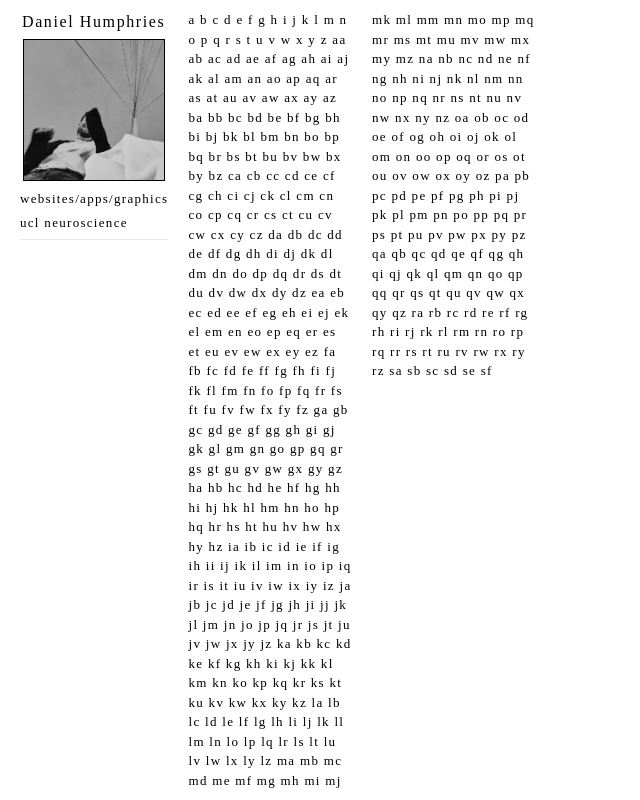
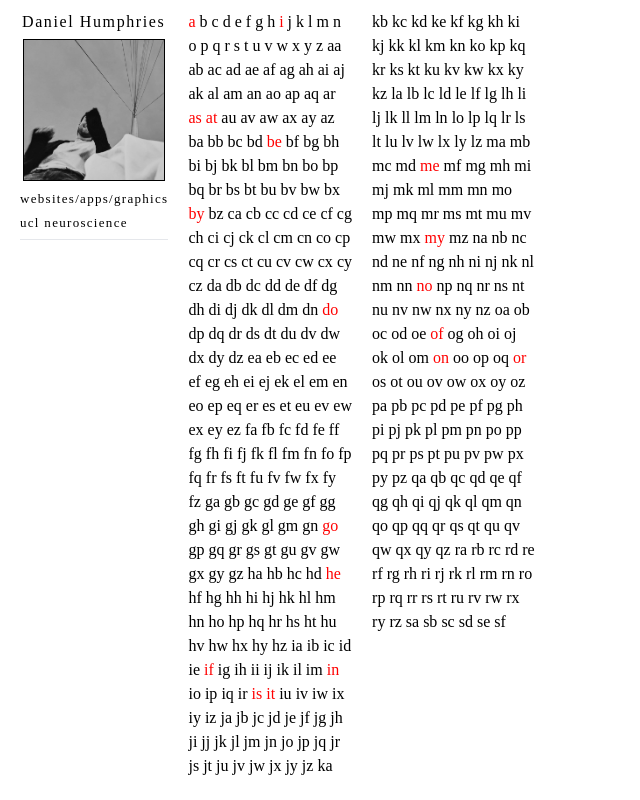
Before and after one commit to aufbau-io/NIELS, a SvelteKit app: page / in a window 1280 px wide. Shown: the whole page, without its empty margins (0-640 px from the left). Built offline with nearby package versions, Linux system fonts and the light colour scheme.

Commit message:
red text

```diff
--- a/src/routes/+page.svelte
+++ b/src/routes/+page.svelte
@@ -1,7 +1,12 @@
 <script>
-	let allWords = '';
+	let wordsArray = [];
 	let displayIndex = 0;
 	const maxWordLength = 3; // Adjustable maximum word length
+	const englishWords = [
+    'a', 'i',
+    'as', 'at', 'be', 'by', 'do', 'go', 'he', 'if', 'in', 'is', 'it', 'me', 'my', 'no', 'of', 'on', 'or', 'so', 'to', 'up', 'us', 'we',
+    'and', 'any', 'are', 'but', 'can', 'did', 'for', 'get', 'had', 'has', 'her', 'him', 'his', 'how', 'its', 'let', 'man', 'may', 'new', 'not', 'now', 'old', 'one', 'our', 'out', 'own', 'say', 'see', 'she', 'the', 'too', 'two', 'use', 'war', 'was', 'way', 'who', 'why', 'yes', 'you'
+]
 
 	// Function to generate words up to a specified length
 	function generateWords(maxLength) {
@@ -31,15 +36,18 @@
 	// Call function to generate words
 	const words = generateWords(maxWordLength);
 
-	// Timer to display words by appending to a string
+	// Timer to display words
 	const timer = setInterval(() => {
 			if (displayIndex < words.length) {
-					allWords += words[displayIndex] + ' ';
+					const word = words[displayIndex];
+					const isEnglishWord = englishWords.includes(word);
+					wordsArray = [...wordsArray, { word, isEnglishWord }];
 					displayIndex++;
 			} else {
 					clearInterval(timer);
 			}
 	}, 10);
+
 </script>
 
 <main>
@@ -52,7 +60,14 @@
 			<hr style="margin-top:5px;"/>
 	</div>
 	<div class="text-container">
-			<p>{allWords}</p>
+    {#each wordsArray as { word, isEnglishWord }}
+        {#if isEnglishWord}
+            <span class="english-word">{word}</span>
+        {:else}
+            <span>{word}</span>
+        {/if}
+        {' '}
+    {/each}
 	</div>
 </main>
 
@@ -77,7 +92,12 @@
 			column-width: 142px;
 			column-gap: 20px;
 			height: 100%;
+			column-fill: auto;
 	}
+
+	.english-word {
+    color: red;
+}
 
 	img {
 			width: 142px;
--- a/src/routes/app.css
+++ b/src/routes/app.css
@@ -64,7 +64,7 @@ a {
 	text-transform: none;
 	letter-spacing: 0.1em;
 	font-size: 13px;
-	color: black;
+	/* color: black; */
 }
 
 p {
```
